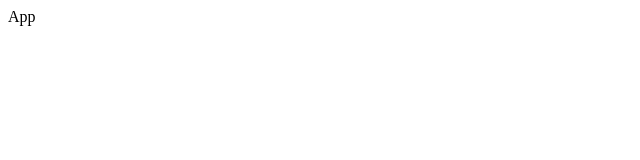
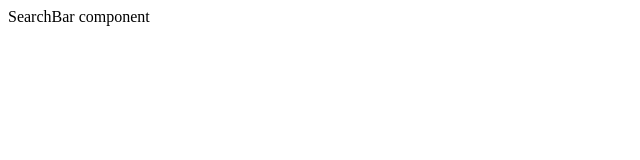
Before and after one commit to L3n1ad/React_youtube_copy, a React (Create React App) app: page / in a window 1280 px wide. Shown: the top 160 px of the page, without its empty margins (0-640 px from the left). Built offline with nearby package versions, Linux system fonts and the light colour scheme.

Commit message:
add searchbar to app

```diff
--- a/src/components/App.js
+++ b/src/components/App.js
@@ -1,7 +1,12 @@
 import React from "react";
+import SearchBar from "./SearchBar";
 
 const App = () => {
-  return <div>App</div>;
+  return (
+    <div>
+      <SearchBar />
+    </div>
+  );
 };
 
 export default App;
--- a/src/components/SearchBar.js
+++ b/src/components/SearchBar.js
@@ -1,5 +1,7 @@
 import React from "react";
 
-const SearchBar = () => {};
+const SearchBar = () => {
+  return <div>SearchBar component</div>;
+};
 
 export default SearchBar;
```
